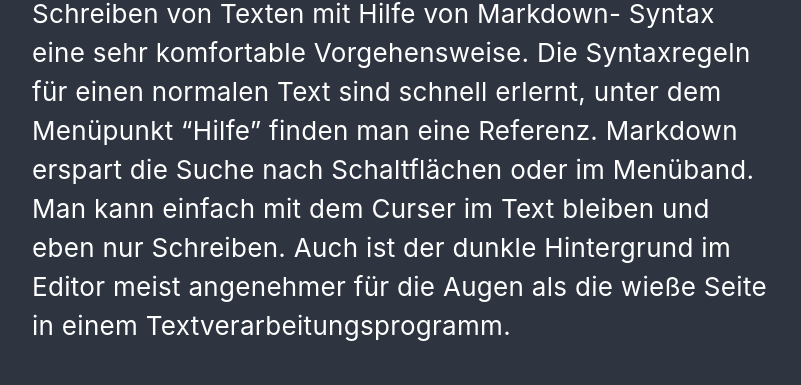
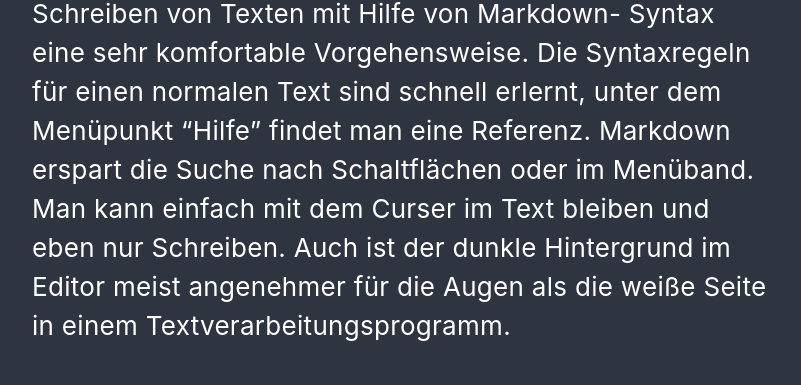
Before and after one commit to henrietteBaum/henrietteBaum.github.io, a Jekyll site: the page built from _posts/2021-08-08-typora-flatpack-fedora34.md, in a window 1280 px wide and 900 px high, scrolled down 5845 px. Shown: the part 341-726 px from the top of the window, without its empty margins (238-1039 px from the left). Built offline with Jekyll 4.4.1, drawn with Linux system fonts in a browser that asks for light colours; some of the changed text lies outside the part shown.

Commit message:
update post

```diff
--- a/_posts/2021-08-08-typora-flatpack-fedora34.md
+++ b/_posts/2021-08-08-typora-flatpack-fedora34.md
@@ -8,7 +8,7 @@
 
 ![Typora-on-Flathub-image](/assets/images/Typora-Flatpack-Fedora34-images/typora-flatpack-fedora34_0.png)
 
-Dazu muss zunächst Flathub als Softwarequelle unter Fedora eingerichtet werden. Eine Anleitung hierzu findbet man hier:
+Dazu muss zunächst Flathub als Softwarequelle unter Fedora eingerichtet werden. Eine Anleitung hierzu findet man hier:
 
 [https://flatpak.org/setup/Fedora/](https://flatpak.org/setup/Fedora/)
 
@@ -40,7 +40,7 @@
 
 ![Typora-Files-for-Theme-Nord-image](/assets/images/Typora-Flatpack-Fedora34-images/typora-flatpack-fedora34_6.png)
 
-Anschließend kann man in der Einstellungsverwaltung von Typora über den Menüpunkt "Aussehen" den Themenordner öffnen und dort dann css- Datei und Ordner "nord" aus der Zwischenablage wieder einfügen.
+Nun kann man in der Einstellungsverwaltung von Typora über den Menüpunkt "Aussehen" den Themenordner öffnen und dort dann css- Datei und Ordner "nord" aus der Zwischenablage wieder einfügen.
 
 ![Typora-Settings-open-themefolder-image](/assets/images/Typora-Flatpack-Fedora34-images/typora-flatpack-fedora34_7.png)
 
@@ -50,4 +50,4 @@
 
 ## Markdown
 
-Nicht nur für Menschen mit Augenproblemen ist das Schreiben von Texten mit Hilfe von Markdown- Syntax eine sehr komfortable Vorgehensweise. Die Syntaxregeln für einen normalen Text sind schnell erlernt, unter dem Menüpunkt "Hilfe"  finden man eine Referenz. Markdown erspart die Suche nach Schaltflächen oder im Menüband. Man kann einfach mit dem Curser im Text bleiben und eben nur Schreiben. Auch ist der dunkle Hintergrund im Editor meist angenehmer für die Augen als die wieße Seite in einem Textverarbeitungsprogramm.
+Nicht nur für Menschen mit Augenproblemen ist das Schreiben von Texten mit Hilfe von Markdown- Syntax eine sehr komfortable Vorgehensweise. Die Syntaxregeln für einen normalen Text sind schnell erlernt, unter dem Menüpunkt "Hilfe"  findet man eine Referenz. Markdown erspart die Suche nach Schaltflächen oder im Menüband. Man kann einfach mit dem Curser im Text bleiben und eben nur Schreiben. Auch ist der dunkle Hintergrund im Editor meist angenehmer für die Augen als die weiße Seite in einem Textverarbeitungsprogramm.
```
Also changed, not shown: other parts of _posts/2021-08-08-typora-flatpack-fedora34.md (+1 -1 lines).
